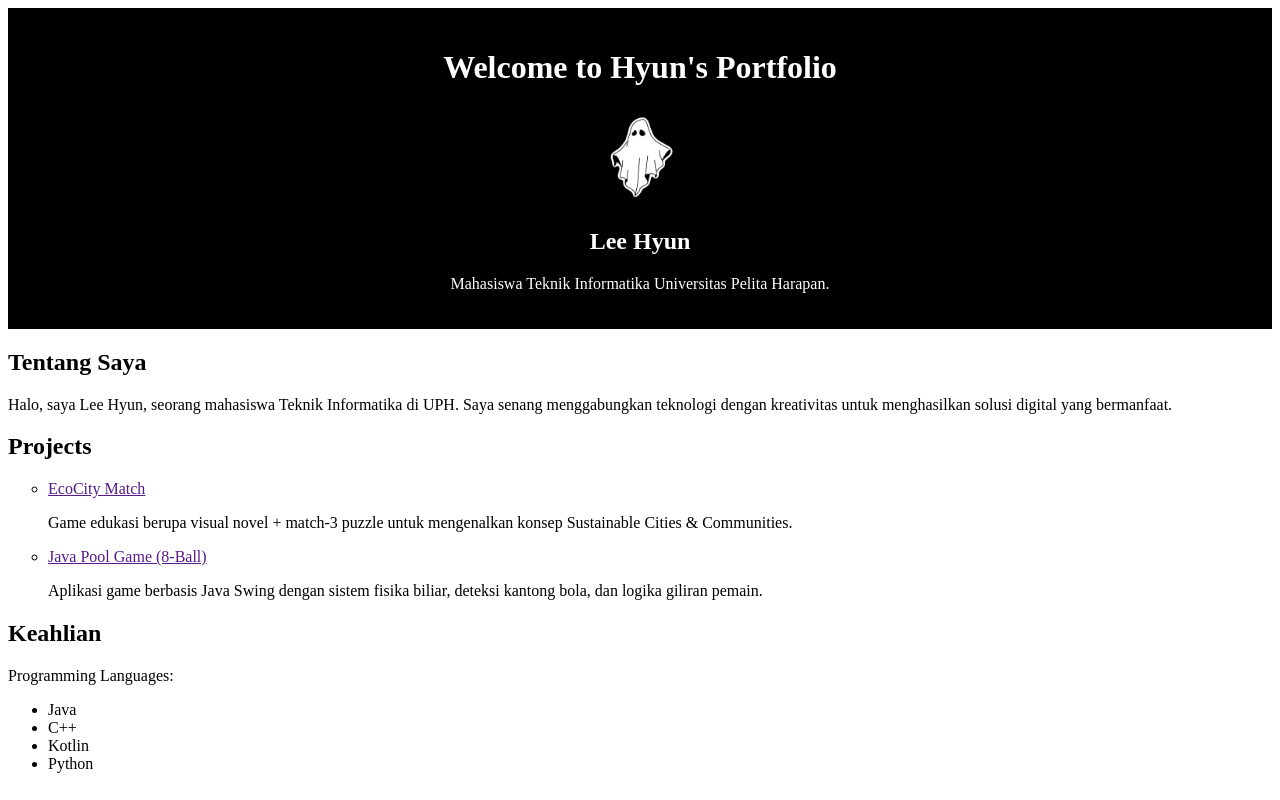
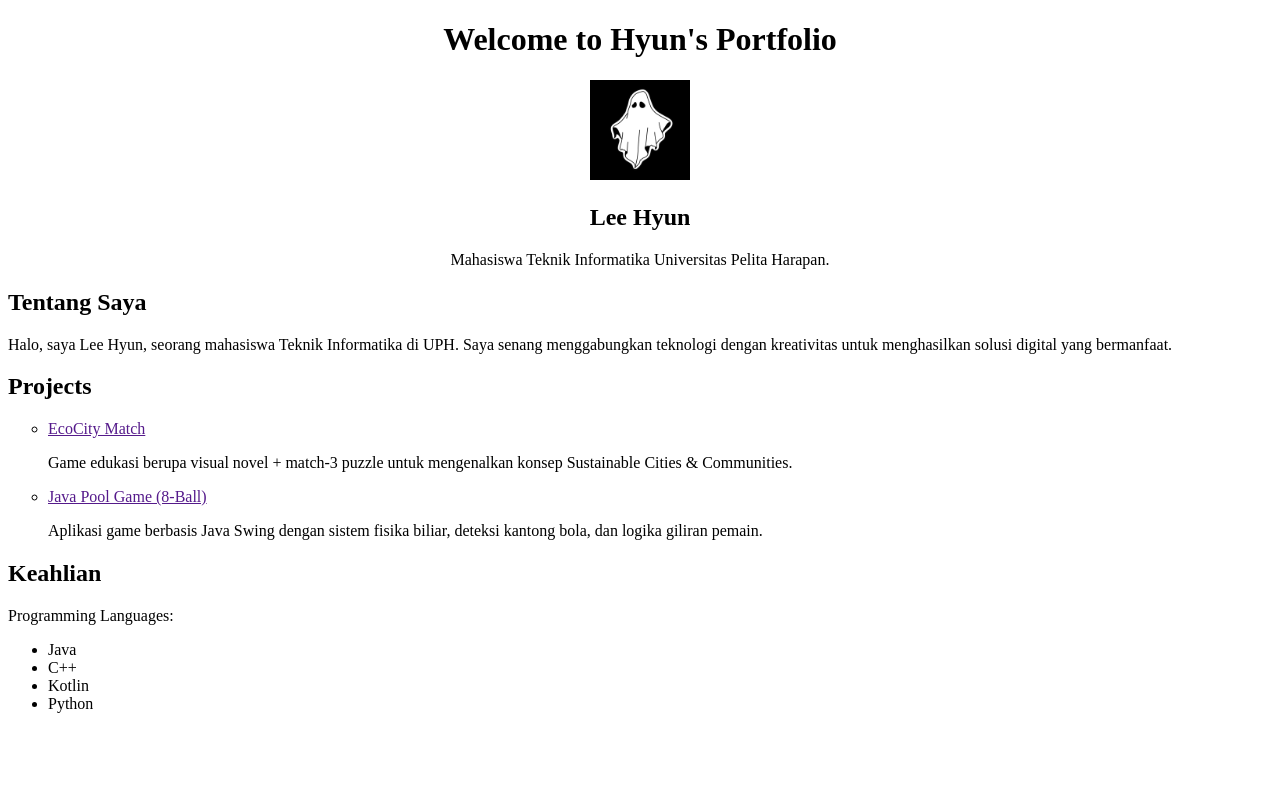
Before and after one commit to hyoonmod/HyoonPortfolio, a plain HTML site: page index.html in a window 1280 px wide. Drawn offline with Linux system fonts and the light colour scheme.

Commit message:
Update index.html

```diff
--- a/index.html
+++ b/index.html
@@ -1,31 +1,17 @@
 <!DOCTYPE html>
 <html lang="en">
 <head>
-    <meta charset="UTF-8">
-    <meta name="viewport" content="width=device-width, initial-scale=1.0">
-    <title>Hyun's Portfolio</title>
-    <style>
-        .hero {
-            text-align: center;
-            margin-top: 0;
-            padding: 20px;   /* memberi ruang agar tidak terlalu rapat */
-            background-color: #000; /* hitam */
-            color: white;          /* teks jadi putih */
-        }
-        .hero img {
-            display: block;
-            margin: 10px auto;
-        }
-    </style>
+
 </head>
 <body>
     <!-- Hero Section -->
-    <div class="hero">
+    <div class="hero" align="center">
         <h1>Welcome to Hyun's Portfolio</h1>
         <img src="img/Hyoon3D_discord.png" alt="Hyun logo" width="100">
         <h2>Lee Hyun</h2>
         <p>Mahasiswa Teknik Informatika Universitas Pelita Harapan.</p>
     </div>
+
 
     <!-- About -->
     <h2>Tentang Saya</h2>
```
